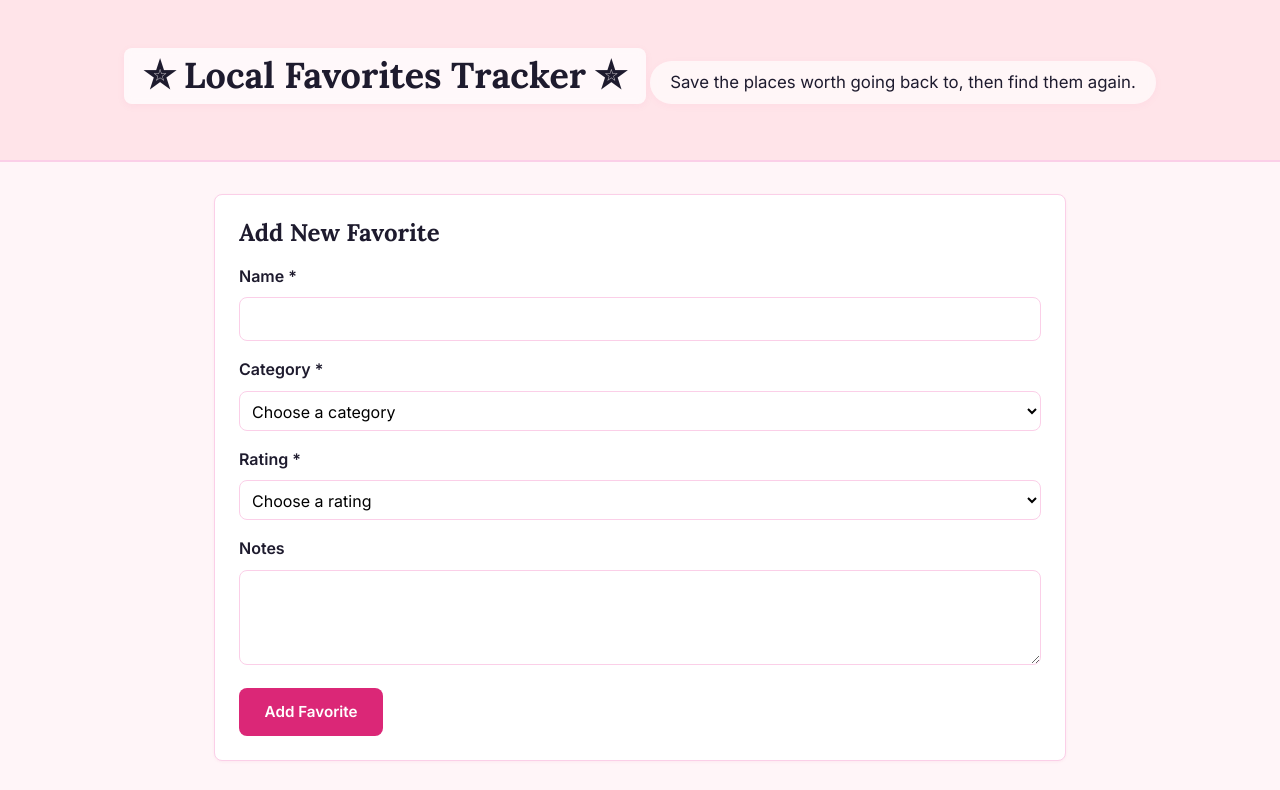
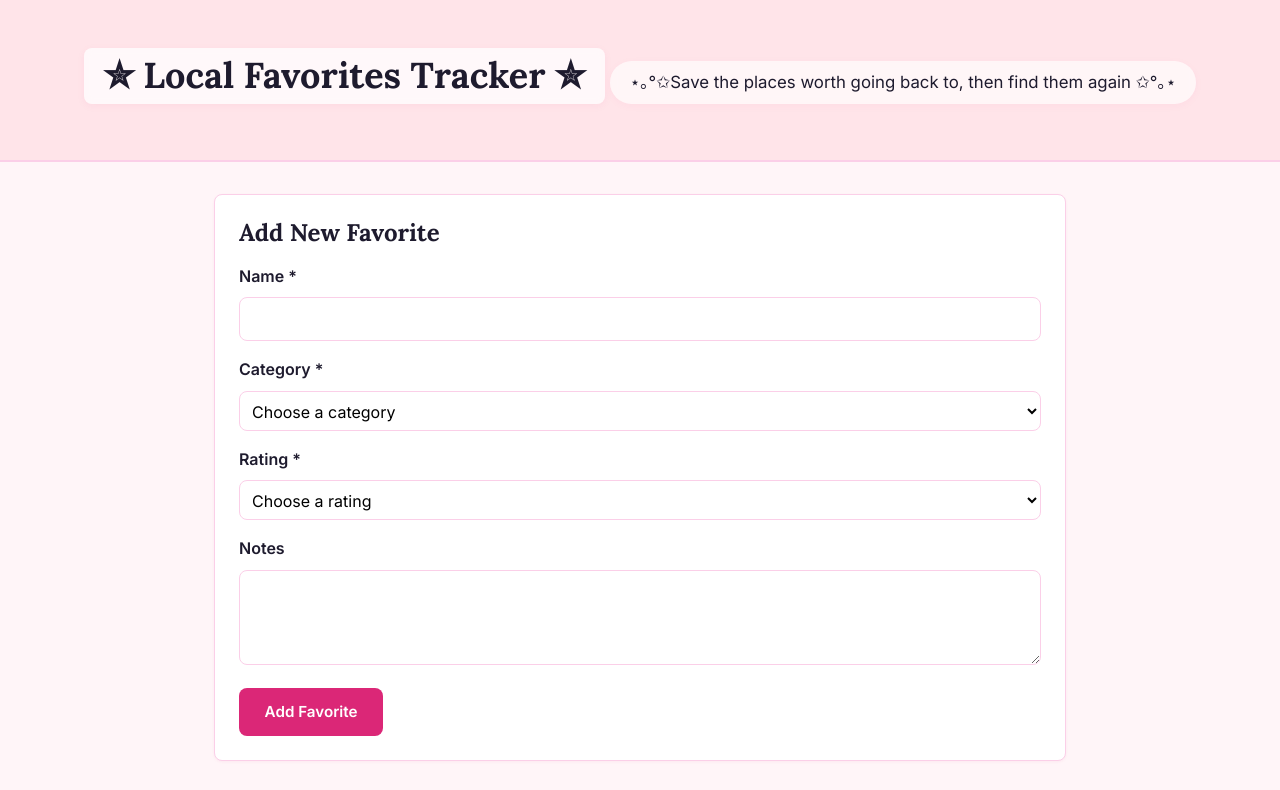
Before and after one commit to charlottesking/Project02-King, a plain HTML site: page index.html in a window 1280 px wide. Shown: the top 790 px of the page. Drawn offline with Linux system fonts and the light colour scheme.

Commit message:
Cosmetics 03

```diff
--- a/index.html
+++ b/index.html
@@ -1,7 +1,6 @@
 <!DOCTYPE html>
 <html lang="en">
 <head>
-  <meta charset="UTF-8">
   <meta name="viewport" content="width=device-width, initial-scale=1.0">
   <title>Local Favorites Tracker</title>
   <link rel="stylesheet" href="css/styles.css">
@@ -10,7 +9,7 @@
 <body>
   <header>
    <h1>✮ Local Favorites Tracker ✮</h1>
-    <p>Save the places worth going back to, then find them again.</p>
+    <p> ⋆｡°✩Save the places worth going back to, then find them again ✩°｡⋆</p>
   </header>
 
   <main>
```
